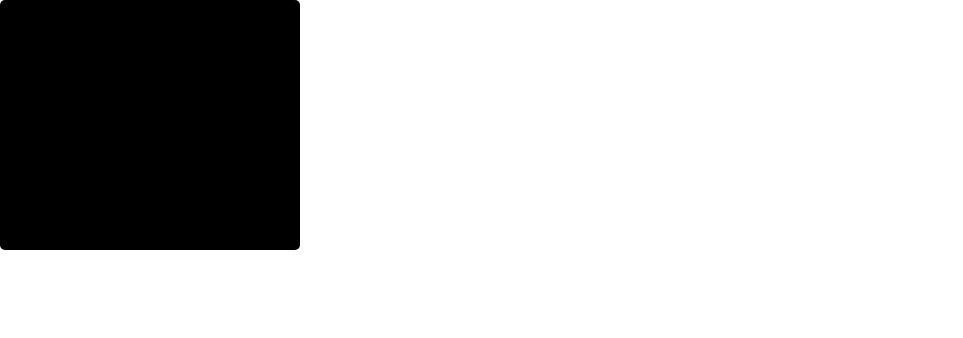
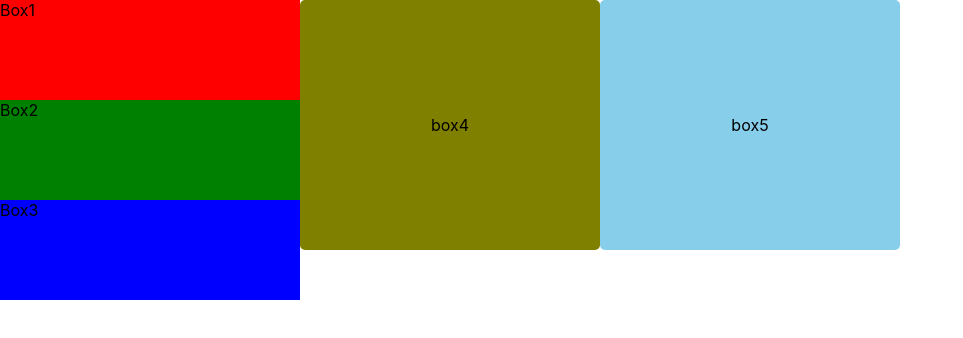
Before and after one commit to 22Winter-TeamI/frontend, a React (Create React App) app in the folder frontend/: page / in a window 1280 px wide. Shown: the top 338 px of the page, without its empty margins (0-963 px from the left). Built offline with nearby package versions, Linux system fonts and the light colour scheme.

Commit message:
feat : box example

```diff
--- a/frontend/src/App.js
+++ b/frontend/src/App.js
@@ -1,11 +1,11 @@
 import { BrowserRouter, Route, Routes } from "react-router-dom";
-import Main from "../src/pages/Main";
+import Example from "./pages/Example";
 
 function App() {
   return (
     <BrowserRouter>
       <Routes>
-        <Route path="/" element={<Main />} />
+        <Route path="/" element={<Example />} />
       </Routes>
     </BrowserRouter>
   );
--- a/frontend/src/components/Box.js
+++ b/frontend/src/components/Box.js
@@ -7,7 +7,7 @@ const Box = styled.div`
   justify-content: center;
   width: ${(props) => props.width};
   height: ${(props) => props.height};
-  position: ${(props) => props.position || "absolute"};
+  position: ${(props) => props.position || "flex"};
   overflow: hidden;
   opacity: ${(props) => (props.fadeIn ? 0 : 1)};
   background-color: ${(props) => props.backgroundColor || "none"};
--- /dev/null
+++ b/frontend/src/css/Example.css
@@ -0,0 +1,20 @@
+.box1 {
+  background-color: red;
+}
+.box2 {
+  background-color: green;
+}
+.box3 {
+  background-color: blue;
+}
+
+.box1,
+.box2,
+.box3 {
+  width: 300px;
+  height: 100px;
+}
+.wrapper {
+  display: flex;
+  flex-direction: row;
+}
--- /dev/null
+++ b/frontend/src/pages/Example.js
@@ -0,0 +1,33 @@
+import styled from "styled-components";
+import Box from "../components/Box";
+import style from "../css/Example.css";
+
+function Example() {
+  return (
+    <div class="wrapper">
+      <div class="container">
+        <div class="box1">Box1</div>
+        <div class="box2">Box2</div>
+        <div class="box3">Box3</div>
+      </div>
+      <Box //흰색 배경 만들기
+        width="300px"
+        height="250px"
+        backgroundColor="olive"
+        borderRadius="5px"
+      >
+        box4
+      </Box>
+      <Box //흰색 배경 만들기
+        width="300px"
+        height="250px"
+        backgroundColor="skyblue"
+        borderRadius="5px"
+      >
+        box5
+      </Box>
+    </div>
+  );
+}
+
+export default Example;
--- a/frontend/src/pages/Main.js
+++ /dev/null
@@ -1,26 +0,0 @@
-import styled from "styled-components";
-import Box from "../components/Box";
-
-const TestDIV = styled.div`
-  width: 100vw;
-  height: 100vh;
-  position: absolute;
-  overflow: hidden;
-`;
-
-function Main() {
-  return (
-    <TestDIV>
-      <Box //흰색 배경 만들기
-        width="300px"
-        height="250px"
-        backgroundColor="black"
-        borderRadius="5px"
-      >
-        {" "}
-      </Box>
-    </TestDIV>
-  );
-}
-
-export default Main;
```
